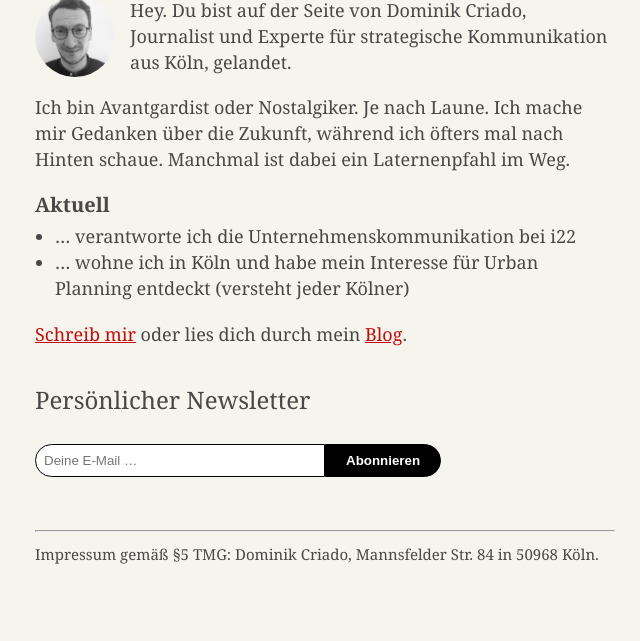
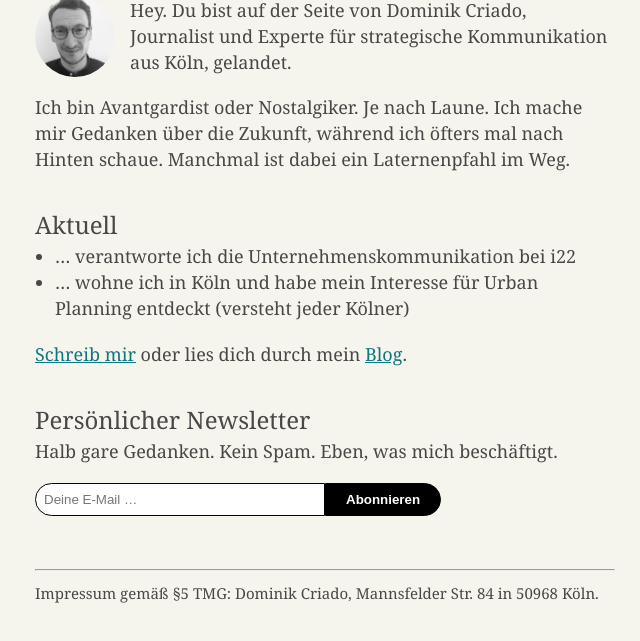
Before and after one commit to dom543/dom543.github.io, a plain HTML site: page index.html in a window 1280 px wide. Shown: the part 125-766 px from the top of the page, without its empty margins (315-955 px from the left). Drawn offline with Linux system fonts and the light colour scheme.

Commit message:
Add files via upload

```diff
--- a/index.html
+++ b/index.html
@@ -14,7 +14,7 @@
 
 <p>Hey. Du bist auf der Seite von Dominik Criado, Journalist und Experte für strategische Kommunikation aus Köln, gelandet.</p>
 <p>Ich bin Avantgardist oder Nostalgiker. Je nach Laune. Ich mache mir Gedanken über die Zukunft, während ich öfters mal nach Hinten schaue. Manchmal ist dabei ein Laternenpfahl im Weg.</p>
-<h3>Aktuell</h3>
+<h2>Aktuell</h2>
 <ul>
  <li>… verantworte ich die Unternehmenskommunikation bei i22</li>
  <li>… wohne ich in Köln und habe mein Interesse für Urban Planning entdeckt (versteht jeder Kölner)</li>
@@ -23,7 +23,8 @@
 <p><a href="mailto:crdo@hey.com" target="_blank">Schreib mir</a> oder lies dich durch mein <a href="https://world.hey.com/crdo" target="_blank">Blog</a>.</p>
 
 <h2>Persönlicher Newsletter</h2>
-<br/>
+<p>Halb gare Gedanken. Kein Spam. Eben, was mich beschäftigt.</p>
+
 <form class="form-inline" action="https://world.hey.com/crdo/subscribers" accept-charset="UTF-8" data-remote="true" method="post" target="_blank">
   <input type="email" name="subscriber[email_address]" id="subscriber_email_address" placeholder="Deine E-Mail …" required="">
   <button type="submit" value="Subscribe" data-wait="Please wait...">Abonnieren</button>
--- a/style.css
+++ b/style.css
@@ -132,11 +132,11 @@ pre {
 
 
 a {
-  color:  #C30C0C;
+  color:  #0D7680;
 }
 
 a:visited {
-  color: gray;
+  color: #0D7680;
 }
 
 p {
```
